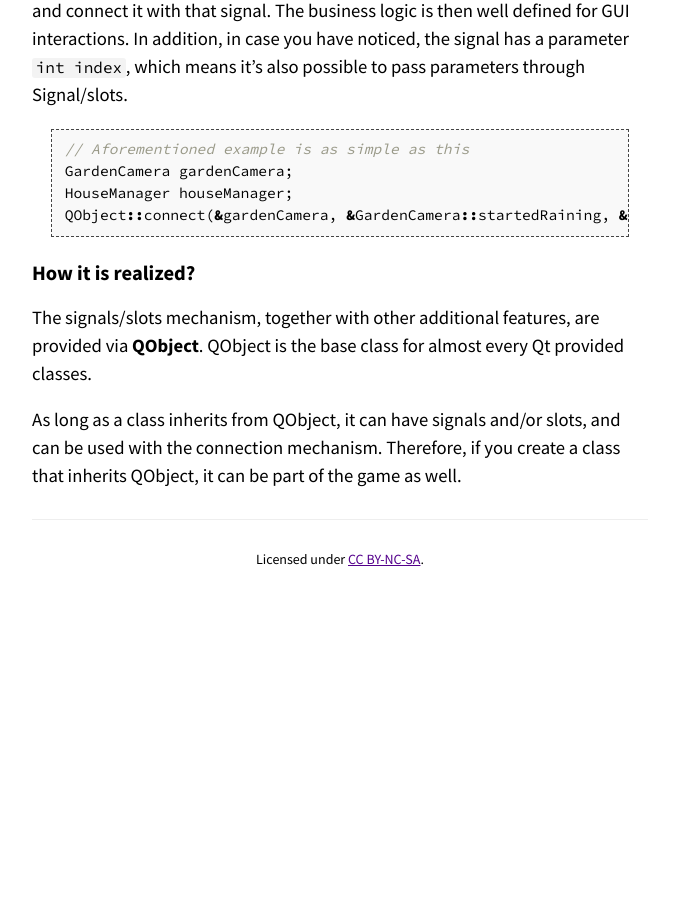
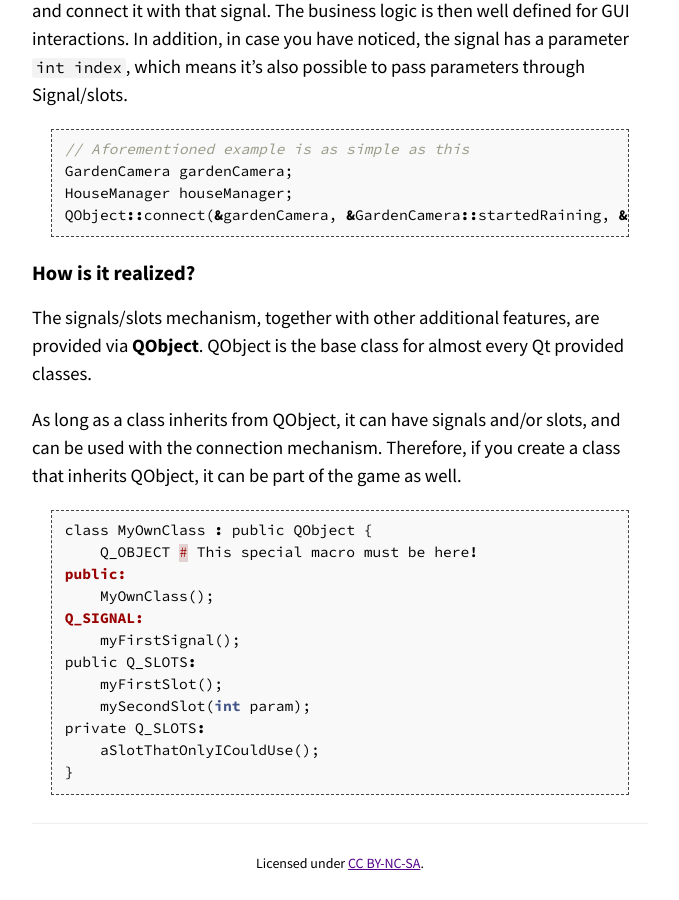
Before and after one commit to IvonZZhang/qt-academy, a Jekyll site: the page built from _lectures/qobject.md, in a window 1280 px wide and 900 px high, scrolled down 1297 px. Shown: the whole window, without its empty margins (300-979 px from the left). Built offline with Jekyll 4.4.1, drawn with Linux system fonts in a browser that asks for light colours; before the commit the page ends 1905 px from its top, so only the background shows below that; some of the changed text lies outside the part shown.

Commit message:
Update qobject.md

````diff
--- a/_lectures/qobject.md
+++ b/_lectures/qobject.md
@@ -23,8 +23,23 @@
 QObject::connect(&gardenCamera, &GardenCamera::startedRaining, &houseManager, &HouseManager::closeWindows);
 ```
 
-## How it is realized?
+## How is it realized?
 
 The signals/slots mechanism, together with other additional features, are provided via **QObject**. QObject is the base class for almost every Qt provided classes.
 
 As long as a class inherits from QObject, it can have signals and/or slots, and can be used with the connection mechanism. Therefore, if you create a class that inherits QObject, it can be part of the game as well.
+
+```c
+class MyOwnClass : public QObject {
+    Q_OBJECT # This special macro must be here!
+public:
+    MyOwnClass();
+Q_SIGNAL:
+    myFirstSignal();
+public Q_SLOTS:
+    myFirstSlot();
+    mySecondSlot(int param);
+private Q_SLOTS:
+    aSlotThatOnlyICouldUse();
+}
+```
````
Also changed, not shown: other parts of _lectures/qobject.md (+1 -1 lines).
